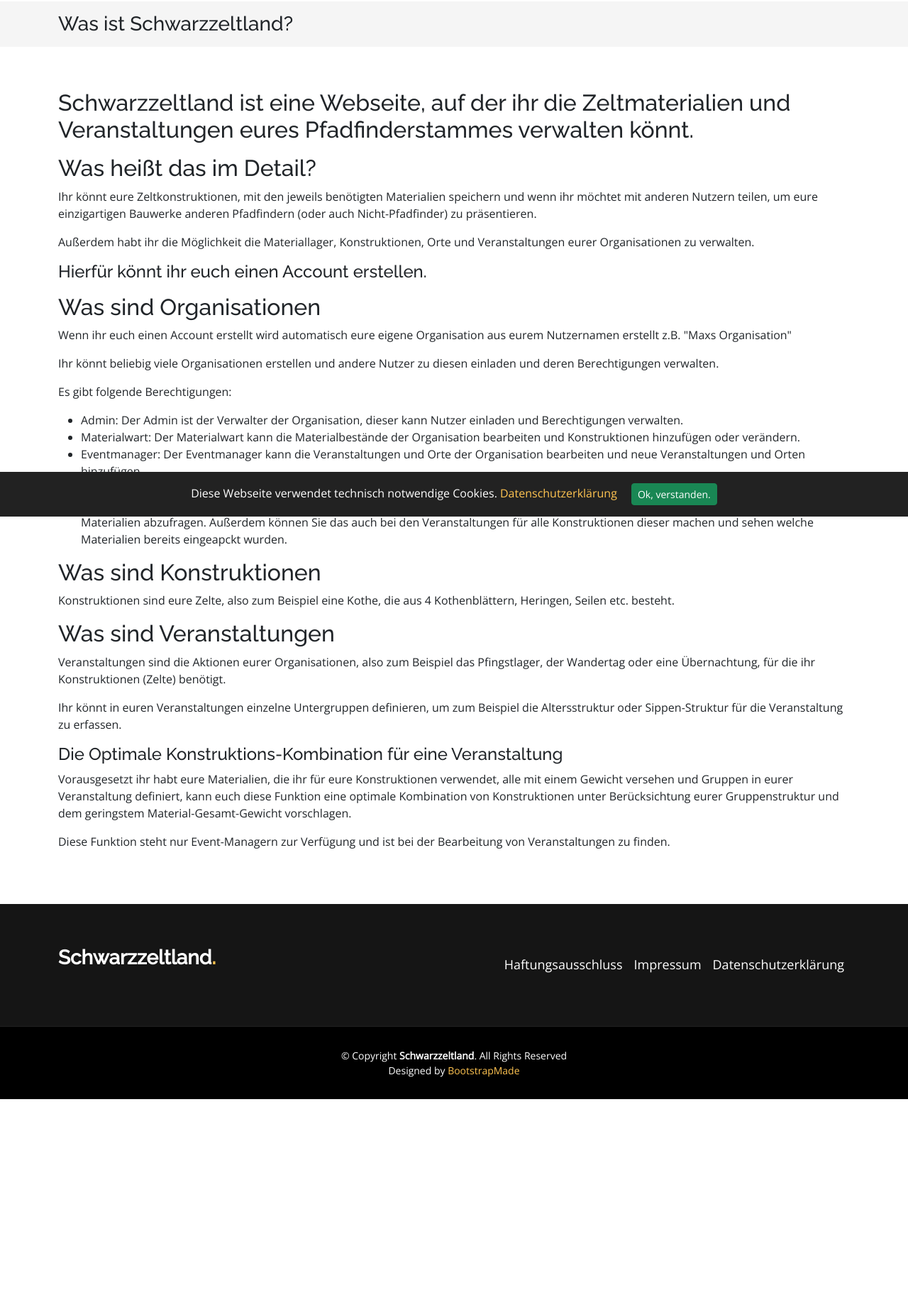
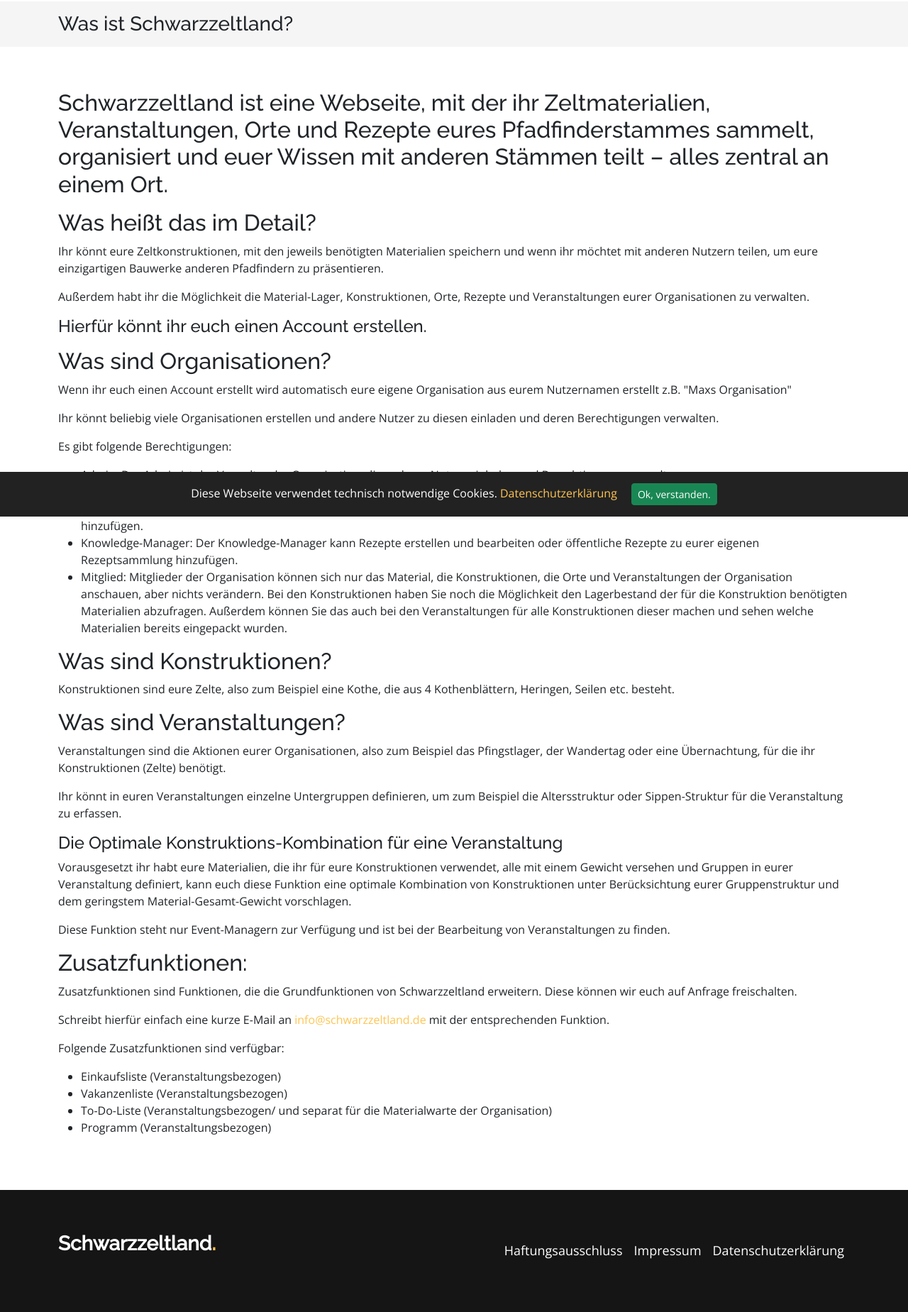
Before and after one commit to schwarzzeltland/schwarzzeltland, a Django app: page /main/help in a window 1280 px wide. Shown: the part 72-1921 px from the top of the page at 71% size. Before the commit the page ends 1621 px from the top, so only its background shows below. Run offline with Django 5.2, Linux system fonts and the light colour scheme; parts of the project's set-up code (start-up, migrations or seed data) failed here and were passed over; some libraries are stand-ins or nearby versions.

Commit message:
Programm edit fix und Help update

```diff
--- a/events/templates/events/edit_programm_item.html
+++ b/events/templates/events/edit_programm_item.html
@@ -27,7 +27,7 @@
                     </a>
                 {% if item.trip.owner.pro1 %}
                     <!-- Zutaten übernehmen -->
-                        <a href="{% url 'add_recipe_to_shoppinglist' item.pk %}?persons={{ item.trip.total_persons }}&next={{ request.get_full_path|urlencode }}"
+                        <a id="recipe-add-ingredients" href="{% url 'add_recipe_to_shoppinglist' item.pk %}?persons={{ item.trip.total_persons }}&next={{ request.get_full_path|urlencode }}"
                            class="btn btn-outline-success mt-2">
                             Zutaten zur Einkaufsliste
                         </a>
@@ -80,6 +80,7 @@
             const recipeWrapper = document.getElementById("recipe-wrapper");
             const recipeSelect = document.getElementById("id_recipe");
             const recipeLink = document.getElementById("recipe-link");
+            const recipeaddingredients = document.getElementById("recipe-add-ingredients");
 
             function updateRecipeVisibility() {
                 const isMeal = typeSelect.value === "0"; // TYPE_MEAL
@@ -89,6 +90,7 @@
                 if (!isMeal) {
                     recipeLink.style.display = "none";
                     recipeLink.href = "#";
+                    recipeaddingredients.style.display = "none";
                 }
             }
 
@@ -100,9 +102,11 @@
                     recipeLink.href =
                         `/knowledgebase/recipes/show_my_recipe/${recipeId}/?next=${nextUrl}&persons={{ item.trip.total_persons }}`;
                     recipeLink.style.display = "inline-block";
+                    recipeaddingredients.style.display = "inline-block";
                 } else {
                     recipeLink.style.display = "none";
                     recipeLink.href = "#";
+                    recipeaddingredients.style.display = "none";
                 }
             }
 
--- a/main/templates/main/help.html
+++ b/main/templates/main/help.html
@@ -2,18 +2,17 @@
 
 {% block content %}
 {#    <h1>Was ist Schwarzzeltland?</h1>#}
-    <h2>Schwarzzeltland ist eine Webseite, auf der ihr die Zeltmaterialien und Veranstaltungen eures
-        Pfadfinderstammes verwalten könnt.</h2>
+    <h2>Schwarzzeltland ist eine Webseite, mit der ihr Zeltmaterialien, Veranstaltungen, Orte und Rezepte eures Pfadfinderstammes sammelt, organisiert und euer Wissen mit anderen Stämmen teilt – alles zentral an einem Ort.</h2>
     <p></p>
     <h2>Was heißt das im Detail?</h2>
     <p> Ihr könnt eure Zeltkonstruktionen, mit den jeweils benötigten Materialien speichern und wenn ihr möchtet mit
-        anderen Nutzern teilen, um eure einzigartigen Bauwerke anderen Pfadfindern (oder auch Nicht-Pfadfinder) zu
+        anderen Nutzern teilen, um eure einzigartigen Bauwerke anderen Pfadfindern zu
         präsentieren.</p>
-    <p>Außerdem habt ihr die Möglichkeit die Materiallager, Konstruktionen, Orte und Veranstaltungen eurer Organisationen zu
+    <p>Außerdem habt ihr die Möglichkeit die Material-Lager, Konstruktionen, Orte, Rezepte und Veranstaltungen eurer Organisationen zu
         verwalten.</p>
     <h4>Hierfür könnt ihr euch einen Account erstellen.</h4>
     <p></p>
-    <h2>Was sind Organisationen</h2>
+    <h2>Was sind Organisationen?</h2>
     <p>Wenn ihr euch einen Account erstellt wird automatisch eure eigene Organisation aus eurem Nutzernamen erstellt
         z.B. "Maxs Organisation" </p>
     <p>Ihr könnt beliebig viele Organisationen erstellen und andere Nutzer zu diesen einladen und deren Berechtigungen
@@ -25,17 +24,28 @@
         <li>Materialwart: Der Materialwart kann die Materialbestände der Organisation bearbeiten und Konstruktionen
         hinzufügen oder verändern.</li>
         <li>Eventmanager: Der Eventmanager kann die Veranstaltungen und Orte der Organisation bearbeiten und neue Veranstaltungen und Orten hinzufügen.</li>
+        <li>Knowledge-Manager: Der Knowledge-Manager kann Rezepte erstellen und bearbeiten oder öffentliche Rezepte zu eurer eigenen Rezeptsammlung hinzufügen.</li>
         <li>Mitglied: Mitglieder der Organisation können sich nur das Material, die Konstruktionen, die Orte und Veranstaltungen der Organisation
-        anschauen, aber nichts verändern. Bei den Konstruktionen haben Sie noch die Möglichkeit den Lagerbestand der für die Konstruktion benötigten Materialien abzufragen. Außerdem können Sie das auch bei den Veranstaltungen für alle Konstruktionen dieser machen und sehen welche Materialien bereits eingeapckt wurden.</li>
+        anschauen, aber nichts verändern. Bei den Konstruktionen haben Sie noch die Möglichkeit den Lagerbestand der für die Konstruktion benötigten Materialien abzufragen. Außerdem können Sie das auch bei den Veranstaltungen für alle Konstruktionen dieser machen und sehen welche Materialien bereits eingepackt wurden.</li>
     </ul>
-    <h2>Was sind Konstruktionen</h2>
+    <h2>Was sind Konstruktionen?</h2>
     <p>Konstruktionen sind eure Zelte, also zum Beispiel eine Kothe, die aus 4 Kothenblättern, Heringen, Seilen etc.
         besteht. </p>
-    <h2>Was sind Veranstaltungen</h2>
+    <h2>Was sind Veranstaltungen?</h2>
     <p>Veranstaltungen sind die Aktionen eurer Organisationen, also zum Beispiel das Pfingstlager, der Wandertag oder eine
         Übernachtung, für die ihr Konstruktionen (Zelte) benötigt.</p>
     <p>Ihr könnt in euren Veranstaltungen einzelne Untergruppen definieren, um zum Beispiel die Altersstruktur oder Sippen-Struktur für die Veranstaltung zu erfassen.</p>
     <h4>Die Optimale Konstruktions-Kombination für eine Veranstaltung</h4>
     <p>Vorausgesetzt ihr habt eure Materialien, die ihr für eure Konstruktionen verwendet, alle mit einem Gewicht versehen und Gruppen in eurer Veranstaltung definiert, kann euch diese Funktion eine optimale Kombination von Konstruktionen unter Berücksichtung eurer Gruppenstruktur und dem geringstem Material-Gesamt-Gewicht vorschlagen.</p>
     <p>Diese Funktion steht nur Event-Managern zur Verfügung und ist bei der Bearbeitung von Veranstaltungen zu finden.</p>
+    <h2>Zusatzfunktionen:</h2>
+    <p>Zusatzfunktionen sind Funktionen, die die Grundfunktionen von Schwarzzeltland erweitern. Diese können wir euch auf Anfrage freischalten.</p>
+    <p>Schreibt hierfür einfach eine kurze E-Mail an <a href="mailto:info@schwarzzeltland.de">info@schwarzzeltland.de</a> mit der entsprechenden Funktion.</p>
+    <p>Folgende Zusatzfunktionen sind verfügbar:</p>
+    <ul>
+        <li>Einkaufsliste (Veranstaltungsbezogen)</li>
+        <li>Vakanzenliste (Veranstaltungsbezogen)</li>
+        <li>To-Do-Liste (Veranstaltungsbezogen/ und separat für die Materialwarte der Organisation)</li>
+        <li>Programm (Veranstaltungsbezogen)</li>
+    </ul>
 {% endblock %}
--- a/templates/base.html
+++ b/templates/base.html
@@ -123,21 +123,21 @@
                             <ul class="navbar-nav ms-lg-3 gap-lg-2">
 
                                 <li class="nav-item">
+                                    <a class="nav-link {% if request.resolver_match.url_name == 'material' %}active fw-bold{% endif %}"
+                                       href="{% url 'material' %}">Material-Lager</a>
+
+                                </li>
+                                <li class="nav-item">
                                     <a class="nav-link {% if request.resolver_match.url_name == 'constructions' %}active fw-bold{% endif %}"
                                        href="{% url 'constructions' %}">Konstruktionen</a>
                                 </li>
                                 <li class="nav-item">
-                                    <a class="nav-link {% if request.resolver_match.url_name == 'material' %}active fw-bold{% endif %}"
-                                       href="{% url 'material' %}">Material</a>
-
+                                    <a class="nav-link {% if request.resolver_match.url_name == 'location' %}active fw-bold{% endif %}"
+                                       href="{% url 'location' %}">Orte</a>
                                 </li>
                                 <li class="nav-item">
                                     <a class="nav-link {% if request.resolver_match.url_name == 'trip' %}active fw-bold{% endif %}"
                                        href="{% url 'trip' %}">Veranstaltungen</a>
-                                </li>
-                                <li class="nav-item">
-                                    <a class="nav-link {% if request.resolver_match.url_name == 'location' %}active fw-bold{% endif %}"
-                                       href="{% url 'location' %}">Orte</a>
                                 </li>
                                 <li class="nav-item">
                                     <a class="nav-link {% if request.resolver_match.url_name == 'organization' %}active fw-bold{% endif %}"
```
